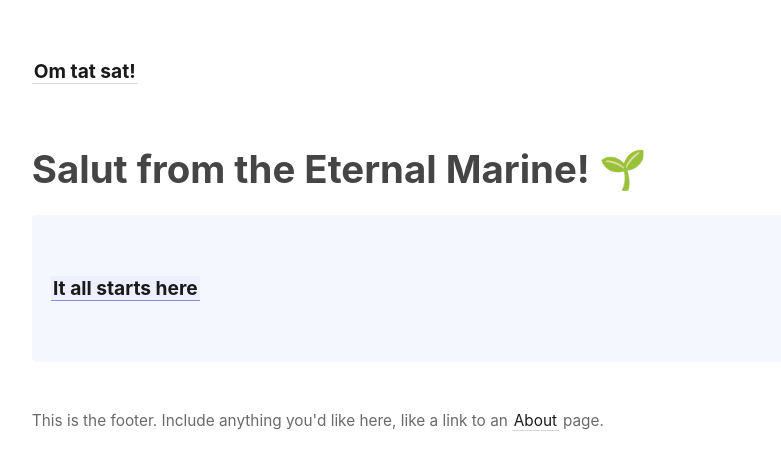
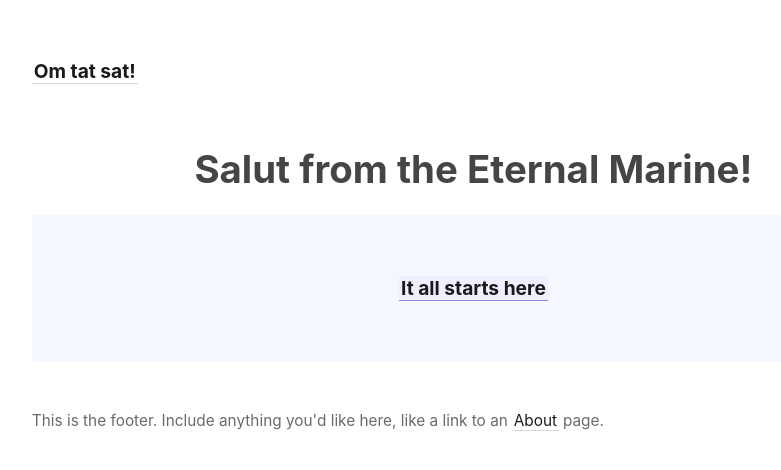
Before and after one commit to Atulsingh92/digigarden-template, a Jekyll site: the page built from _pages/index.md, in a window 1280 px wide. Shown: the top 470 px of the page, without its empty margins (45-826 px from the left). Built offline with Jekyll 4.4.1, drawn with Linux system fonts in a browser that asks for light colours.

Commit message:
changed title back to home

```diff
--- a/_pages/index.md
+++ b/_pages/index.md
@@ -5,9 +5,12 @@ id: home
 permalink: /
 ---
 
-# Salut from the Eternal Marine! 🌱
 
-<p style="padding: 3em 1em; background: #f5f7ff; border-radius: 4px;">
+<h1 style="text-align: center;">
+Salut from the Eternal Marine!
+</h1>
+
+<p style="padding: 3em 1em; background: #f5f7ff; border-radius: 4px;" align="center">
   <span style="font-weight: bold">[[It all starts here]]</span>
 </p>
 
```
